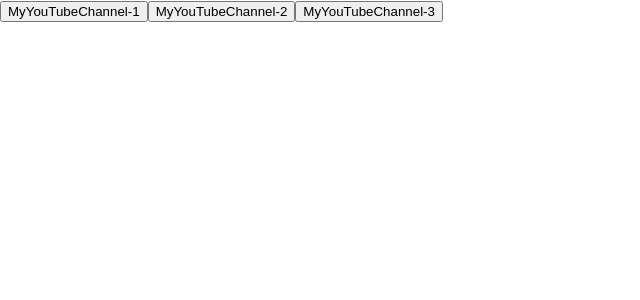
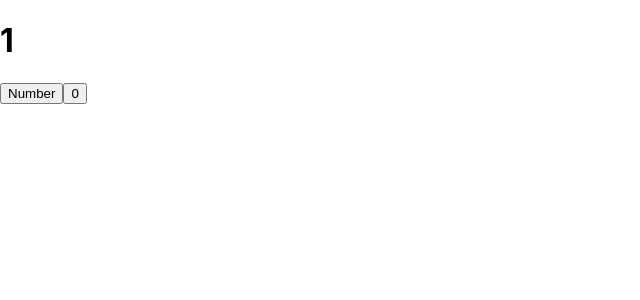
Before and after one commit to DevDiaryAZ/microtasks, a React (Create React App) app: page / in a window 1280 px wide. Shown: the top 300 px of the page, without its empty margins (0-640 px from the left). Built offline with nearby package versions, Linux system fonts and the light colour scheme.

Commit message:
using the useState hook

```diff
--- a/src/App.tsx
+++ b/src/App.tsx
@@ -3,7 +3,8 @@
 // import {Body} from "./site/Body";
 // import {Footer} from "./site/Footer";
 // import {NewComponentMap} from "./map/NewComponentMap";
-import {NewButton} from "./button/NewButton";
+// import {NewButton} from "./button/NewButton";
+import {HookUseState} from "./hook/HookUseState";
 
 function App() {
     // const students = [
@@ -35,21 +36,22 @@
     //     {manufacturer:'Mercedes', model:'e63s'},
     //     {manufacturer:'Audi', model:'rs6'}
     // ]
-    const Button1Foo = (subscriber: string, age: number) => {
-        console.log(subscriber + ' age: ' + age)
-    }
-    const Button3Foo = () => {
-        console.log("I am stupid button")
-    }
+    // const Button1Foo = (subscriber: string, age: number) => {
+    //     console.log(subscriber + ' age: ' + age)
+    // }
+    // const Button3Foo = () => {
+    //     console.log("I am stupid button")
+    // }
     return (
         <>
             {/*<Header title={'NEW TITLE'}/>*/}
             {/*<Body titleForBody={'NEW BODY'}/>*/}
             {/*<Footer titleForFooter={'NEW FOOTER'}/>*/}
             {/*<NewComponentMap students={students} topCars={topCars}/>*/}
-            <NewButton name={'MyYouTubeChannel-1'} callback={()=>Button1Foo('I am Vasya!', 21)}/>
-            <NewButton name={'MyYouTubeChannel-2'} callback={()=>Button1Foo('I am Ivan!', 35)}/>
-            <NewButton name={'MyYouTubeChannel-3'} callback={Button3Foo}/>
+            {/*<NewButton name={'MyYouTubeChannel-1'} callback={()=>Button1Foo('I am Vasya!', 21)}/>*/}
+            {/*<NewButton name={'MyYouTubeChannel-2'} callback={()=>Button1Foo('I am Ivan!', 35)}/>*/}
+            {/*<NewButton name={'MyYouTubeChannel-3'} callback={Button3Foo}/>*/}
+            <HookUseState/>
         </>
 
     );
--- a/src/button/NewButton.tsx
+++ b/src/button/NewButton.tsx
@@ -20,6 +20,5 @@
             {/*<button onClick={(event:MouseEvent<HTMLButtonElement>)=>{onClickHandler('Ivan')}}>*/}
             {/*</button>*/}
         </>
-
     )
 }
--- /dev/null
+++ b/src/hook/HookUseState.tsx
@@ -0,0 +1,19 @@
+import {useState} from "react";
+
+export const HookUseState = () => {
+    let [a,setA] = useState(1)
+    const onClickHandler = () => {
+        setA(++a);
+    }
+    const onClickZero = () => {
+        a = 0
+        setA(a);
+    }
+    return (
+        <div>
+            <h1>{a}</h1>
+            <button onClick={onClickHandler}>Number</button>
+            <button onClick={onClickZero}>0</button>
+        </div>
+    )
+}
```
